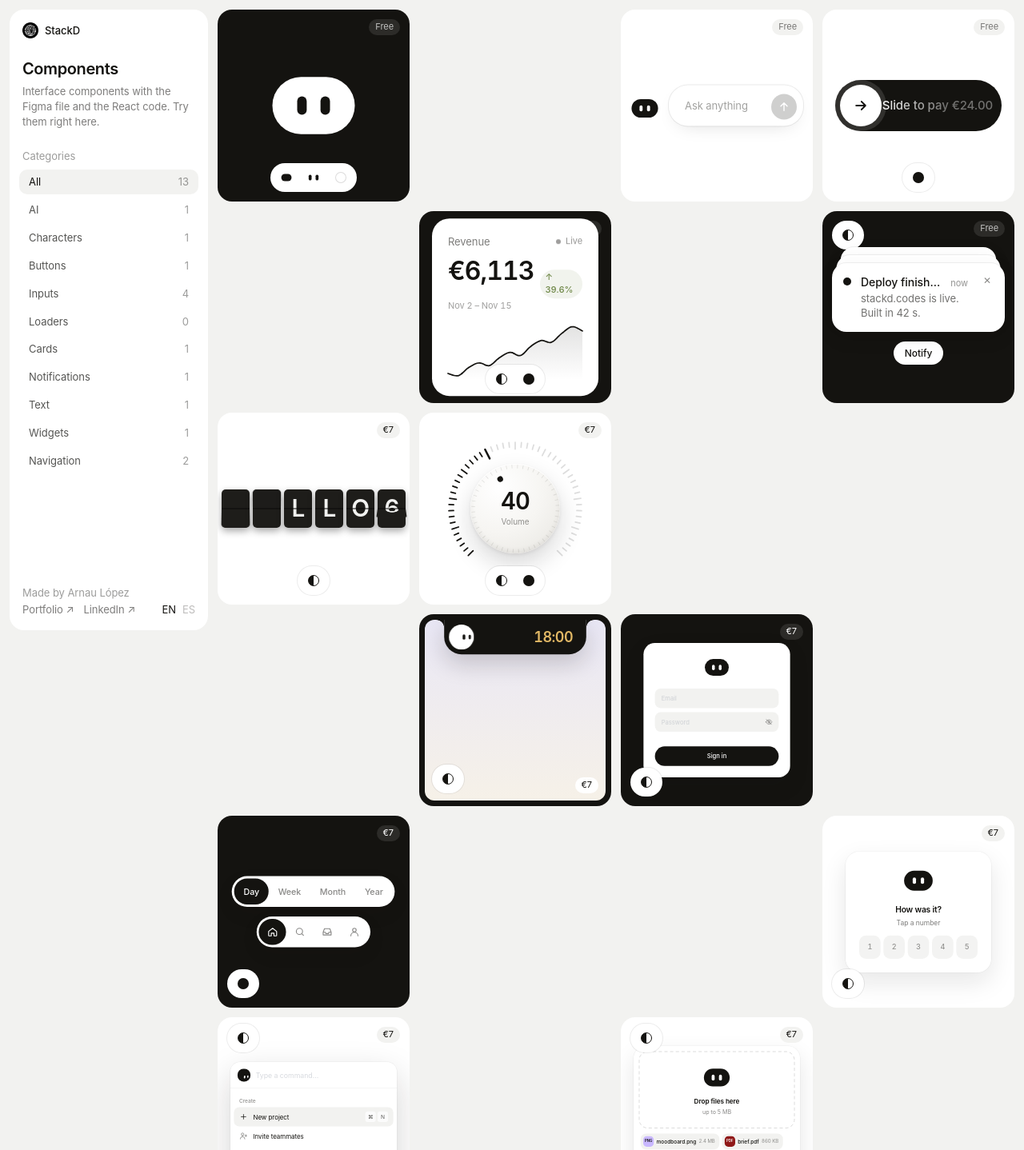
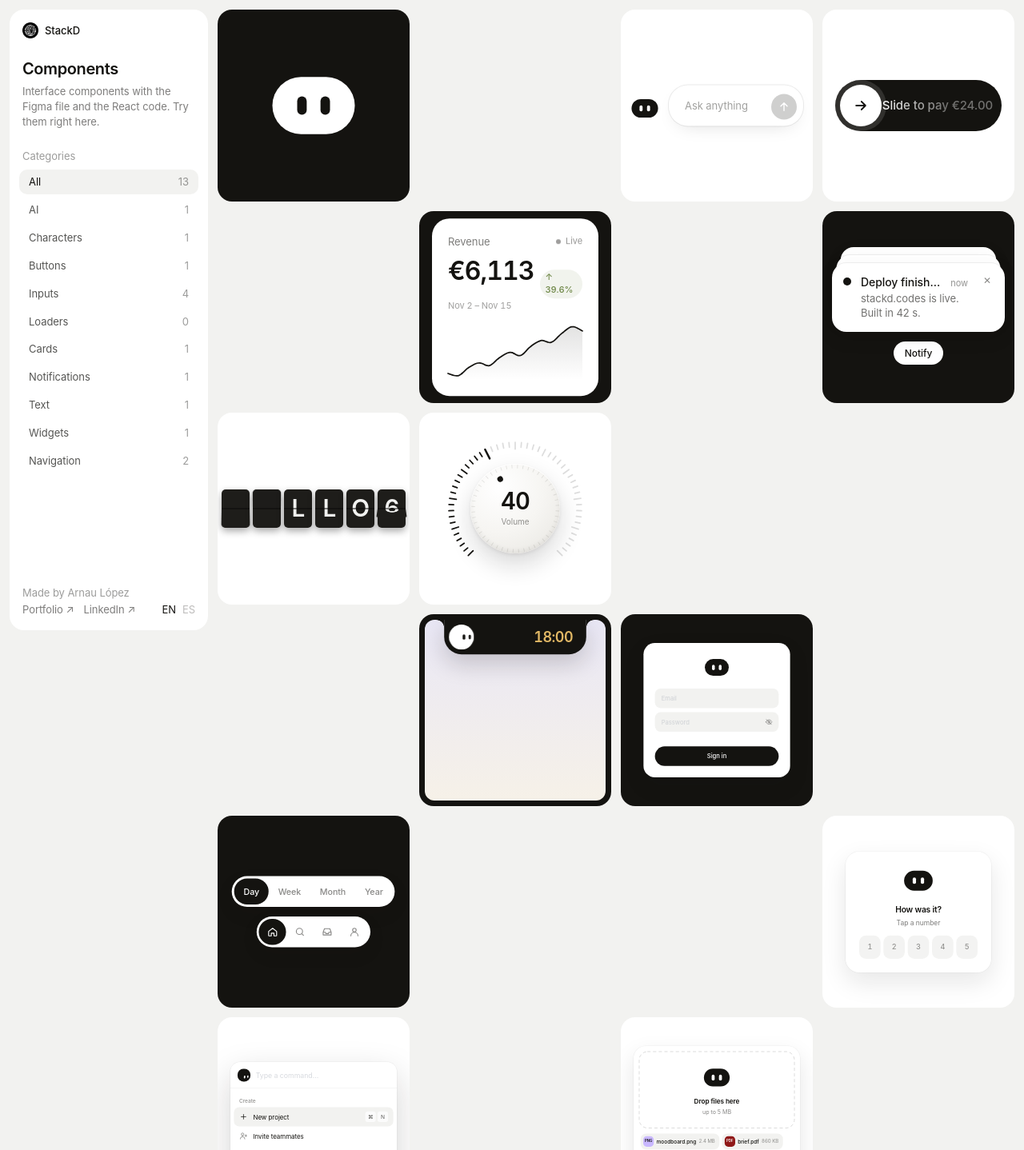
Before and after one commit to lopezsellesarnau-cmd/stackd, a Next.js app in the folder web/: page / in a window 1280 px wide. Shown: the top 1438 px of the page at 80% size. Built offline with nearby package versions, Linux system fonts and the light colour scheme.

Commit message:
Cleaner grid: no prices or option buttons on the tiles
Prices stay on the Buy button and the options in each pop-up.
File drop's pop-up can now change the Bot's shape and eyes.

Co-Authored-By: Claude Opus 5.5 <noreply@anthropic.com>

```diff
--- a/web/components/shop.tsx
+++ b/web/components/shop.tsx
@@ -321,9 +321,8 @@ type T = (typeof COPY)['en'] | (typeof COPY)['es']
 
 const shapes = Object.keys(SHAPES) as BotShape[]
 const eyeKinds = Object.keys(EYES) as BotEyes[]
-const step = <V,>(list: readonly V[], now: V) => list[(list.indexOf(now) + 1) % list.length]
-
-/** The Bot, live. Three small buttons step through its shape, eyes and colour; the tile opens the details. */
+
+/** The Bot, live. The tile opens the details, where its shape, eyes and colour can be changed. */
 function BotTile({ t }: { t: T }) {
   const [cfg, setCfg] = useState<Config>({ shape: 'pill', eyes: 'tall', color: COLORS[0] })
   const [open, setOpen] = useState(false)
@@ -334,31 +333,12 @@ function BotTile({ t }: { t: T }) {
   return (
     <>
       <article className={`kit-tile group ${tile} transition-colors duration-300 ${dark ? 'bg-ink' : 'bg-paper'}`}>
-        {/* The whole tile opens the details; the small buttons sit above it */}
+        {/* The whole tile opens the details */}
         <button type="button" onClick={() => setOpen(true)} aria-label={`${t.open} Bot`} className="absolute inset-0 cursor-pointer" />
         <div className="pointer-events-none absolute inset-0 flex items-center justify-center">
           <Bot size={112} shape={shape} eyes={eyes} color={color.body} eyeColor={color.eyes} within=".kit-tile" />
         </div>
-        <span
-          className={`pointer-events-none absolute right-3 top-3 rounded-full px-2 py-0.5 text-[11px] ${dark ? 'bg-paper/10 text-paper/70' : 'bg-card text-fg-dim'}`}
-        >
-          {t.free}
-        </span>
-
-        {/* Always there on a phone, on hover with a mouse */}
-        <div className="absolute inset-x-0 bottom-3 flex justify-center transition-opacity duration-200 [@media(hover:hover)]:opacity-0 [@media(hover:hover)]:group-focus-within:opacity-100 [@media(hover:hover)]:group-hover:opacity-100">
-          <div className="flex items-center gap-0.5 rounded-full bg-paper p-1 shadow-[0_0_0_1px_rgba(20,19,16,0.08)]">
-            <Step label={`Shape: ${shape}`} onClick={() => setCfg({ ...cfg, shape: step(shapes, shape) })}>
-              <ShapeIcon shape={shape} />
-            </Step>
-            <Step label={`Eyes: ${eyes}`} onClick={() => setCfg({ ...cfg, eyes: step(eyeKinds, eyes) })}>
-              <EyesIcon eyes={eyes} />
-            </Step>
-            <Step label={`Colour: ${color.name}`} onClick={() => setCfg({ ...cfg, color: step(COLORS, color) })}>
-              <Swatch color={color.body} />
-            </Step>
-          </div>
-        </div>
+
       </article>
 
       {open ? <BotDetail t={t} cfg={cfg} setCfg={setCfg} onClose={() => setOpen(false)} /> : null}
@@ -555,7 +535,6 @@ function PromptTile({ t }: { t: T }) {
     <>
       <article className={`group ${tile} bg-paper [container-type:size]`}>
         <button type="button" onClick={() => setOpen(true)} aria-label={`${t.open} AI prompt bar`} className="absolute inset-0 cursor-pointer" />
-        <span className="pointer-events-none absolute right-3 top-3 rounded-full bg-card px-2 py-0.5 text-[11px] text-fg-dim">{t.free}</span>
         <div
           onFocusCapture={() => setFocused(true)}
           onBlurCapture={() => setFocused(false)}
@@ -619,15 +598,7 @@ function PayTile({ t }: { t: T }) {
     <>
       <article className={`group ${tile} transition-colors duration-300 ${dark ? 'bg-ink' : 'bg-paper'}`}>
         <button type="button" onClick={() => setOpen(true)} aria-label={`${t.open} Slide to pay`} className="absolute inset-0 cursor-pointer" />
-        <span className="pointer-events-none absolute right-3 top-3 rounded-full bg-card px-2 py-0.5 text-[11px] text-fg-dim">{t.free}</span>
         <div className="absolute inset-x-4 top-1/2 flex -translate-y-1/2 justify-center">{slider}</div>
-        <div className="absolute inset-x-0 bottom-3 flex justify-center transition-opacity duration-200 [@media(hover:hover)]:opacity-0 [@media(hover:hover)]:group-focus-within:opacity-100 [@media(hover:hover)]:group-hover:opacity-100">
-          <div className="flex items-center gap-0.5 rounded-full bg-paper p-1 shadow-[0_0_0_1px_rgba(20,19,16,0.08)]">
-            <Step label={`Colour: ${color.name}`} onClick={() => setColor(step(COLORS, color))}>
-              <Swatch color={color.body} />
-            </Step>
-          </div>
-        </div>
       </article>
 
       {open ? (
@@ -678,19 +649,8 @@ function StatTile({ t }: { t: T }) {
     <>
       <article className={`group ${tile} transition-colors duration-300 ${dark ? 'bg-paper' : 'bg-ink'}`}>
         <button type="button" onClick={() => setOpen(true)} aria-label={`${t.open} Live stat card`} className="absolute inset-0 cursor-pointer" />
-        <span className={`pointer-events-none absolute right-3 top-3 z-10 rounded-full px-2 py-0.5 text-[11px] ${dark ? 'bg-card text-fg-dim' : 'bg-paper/10 text-paper/70'}`}>{t.free}</span>
         <div className="absolute inset-x-4 top-1/2 flex -translate-y-1/2 justify-center">
           <StatCard live theme={theme} color={color.body} />
-        </div>
-        <div className="absolute inset-x-0 bottom-3 flex justify-center transition-opacity duration-200 [@media(hover:hover)]:opacity-0 [@media(hover:hover)]:group-focus-within:opacity-100 [@media(hover:hover)]:group-hover:opacity-100">
-          <div className="flex items-center gap-0.5 rounded-full bg-paper p-1 shadow-[0_0_0_1px_rgba(20,19,16,0.08)]">
-            <Step label={`Card: ${dark ? 'black' : 'white'}`} onClick={() => setTheme(!dark)}>
-              <span className="block h-3.5 w-3.5 rounded-full border border-ink" style={{ background: 'linear-gradient(90deg,#141310 50%,#fff 50%)' }} />
-            </Step>
-            <Step label={`Colour: ${color.name}`} onClick={() => setColor(step(colors, color))}>
-              <Swatch color={color.body} />
-            </Step>
-          </div>
         </div>
       </article>
 
@@ -789,16 +749,8 @@ function NotifyTile({ t }: { t: T }) {
     <>
       <article className={`group ${tile} transition-colors duration-300 ${dark ? 'bg-paper' : 'bg-ink'}`}>
         <button type="button" onClick={() => setOpen(true)} aria-label={`${t.open} Notification stack`} className="absolute inset-0 cursor-pointer" />
-        <span className={`pointer-events-none absolute right-3 top-3 rounded-full px-2 py-0.5 text-[11px] ${dark ? 'bg-card text-fg-dim' : 'bg-paper/10 text-paper/70'}`}>{t.free}</span>
         <div className="absolute inset-x-3 bottom-12">
           <NotifyPlay t={t} dark={dark} auto={false} max={3} />
-        </div>
-        <div className="absolute left-3 top-3 transition-opacity duration-200 [@media(hover:hover)]:opacity-0 [@media(hover:hover)]:group-focus-within:opacity-100 [@media(hover:hover)]:group-hover:opacity-100">
-          <div className="flex items-center gap-0.5 rounded-full bg-paper p-1 shadow-[0_0_0_1px_rgba(20,19,16,0.08)]">
-            <Step label={`Card: ${dark ? 'black' : 'white'}`} onClick={() => setDark(!dark)}>
-              <span className="block h-3.5 w-3.5 rounded-full border border-ink" style={{ background: 'linear-gradient(90deg,#141310 50%,#fff 50%)' }} />
-            </Step>
-          </div>
         </div>
       </article>
 
@@ -879,16 +831,8 @@ function FlapTile({ t }: { t: T }) {
     <>
       <article className={`group ${tile} transition-colors duration-300 ${dark ? 'bg-paper' : 'bg-ink'}`}>
         <button type="button" onClick={() => setOpen(true)} aria-label={`${t.open} Split-flap display`} className="absolute inset-0 cursor-pointer" />
-        <span className={`pointer-events-none absolute right-3 top-3 rounded-full px-2 py-0.5 text-[11px] ${dark ? 'bg-card text-ink' : 'bg-paper/10 text-paper'}`}>{PRICE.flap}</span>
         <div className="pointer-events-none absolute inset-0 flex items-center justify-center">
           <FlapPlay t={t} dark={dark} size={48} length={6} />
-        </div>
-        <div className="absolute inset-x-0 bottom-3 flex justify-center transition-opacity duration-200 [@media(hover:hover)]:opacity-0 [@media(hover:hover)]:group-focus-within:opacity-100 [@media(hover:hover)]:group-hover:opacity-100">
-          <div className="flex items-center gap-0.5 rounded-full bg-paper p-1 shadow-[0_0_0_1px_rgba(20,19,16,0.08)]">
-            <Step label={`Tiles: ${dark ? 'black' : 'white'}`} onClick={() => setDark(!dark)}>
-              <span className="block h-3.5 w-3.5 rounded-full border border-ink" style={{ background: 'linear-gradient(90deg,#141310 50%,#fff 50%)' }} />
-            </Step>
-          </div>
         </div>
       </article>
 
@@ -937,20 +881,9 @@ function DialTile({ t }: { t: T }) {
     <>
       <article className={`group ${tile} transition-colors duration-300 ${dark ? 'bg-ink' : 'bg-paper'}`}>
         <button type="button" onClick={() => setOpen(true)} aria-label={`${t.open} Rotary dial`} className="absolute inset-0 cursor-pointer" />
-        <span className={`pointer-events-none absolute right-3 top-3 rounded-full px-2 py-0.5 text-[11px] ${dark ? 'bg-paper/10 text-paper' : 'bg-card text-ink'}`}>{PRICE.dial}</span>
         <div className="pointer-events-none absolute inset-0 flex items-center justify-center">
           <div className="pointer-events-auto">
             <RotaryDial theme={theme} color={color.body} size={170} />
-          </div>
-        </div>
-        <div className="absolute inset-x-0 bottom-3 flex justify-center transition-opacity duration-200 [@media(hover:hover)]:opacity-0 [@media(hover:hover)]:group-focus-within:opacity-100 [@media(hover:hover)]:group-hover:opacity-100">
-          <div className="flex items-center gap-0.5 rounded-full bg-paper p-1 shadow-[0_0_0_1px_rgba(20,19,16,0.08)]">
-            <Step label={`Knob: ${dark ? 'black' : 'white'}`} onClick={() => setTheme(!dark)}>
-              <span className="block h-3.5 w-3.5 rounded-full border border-ink" style={{ background: 'linear-gradient(90deg,#141310 50%,#fff 50%)' }} />
-            </Step>
-            <Step label={`Colour: ${color.name}`} onClick={() => setColor(step(colors, color))}>
-              <Swatch color={color.body} />
-            </Step>
           </div>
         </div>
       </article>
@@ -1046,7 +979,6 @@ function TimerTile({ t }: { t: T }) {
         {/* The notch sits in a laptop screen: a black bezel, the notch part of it */}
         {notch ? <div className="absolute inset-[7px] overflow-hidden rounded-[12px]" style={{ background: SCREEN }} /> : null}
         <button type="button" onClick={() => setOpen(true)} aria-label={`${t.open} Focus timer`} className="absolute inset-0 cursor-pointer" />
-        <span className="pointer-events-none absolute bottom-4 right-4 z-10 rounded-full bg-paper px-2 py-0.5 text-[11px] text-ink">{PRICE.timer}</span>
         {notch ? (
           <>
             <span className="pointer-events-none absolute bottom-[18px] left-1/2 -translate-x-1/2 text-[11px] text-ink/40 [@media(hover:none)]:hidden">{t.hoverNotch}</span>
@@ -1067,13 +999,6 @@ function TimerTile({ t }: { t: T }) {
             </div>
           </div>
         )}
-        <div className="absolute bottom-4 left-4 transition-opacity duration-200 [@media(hover:hover)]:opacity-0 [@media(hover:hover)]:group-focus-within:opacity-100 [@media(hover:hover)]:group-hover:opacity-100">
-          <div className="flex items-center gap-0.5 rounded-full bg-paper p-1 shadow-[0_0_0_1px_rgba(20,19,16,0.08)]">
-            <Step label={`Timer: ${dark ? 'black' : 'white'}`} onClick={() => setDark(!dark)}>
-              <span className="block h-3.5 w-3.5 rounded-full border border-ink" style={{ background: 'linear-gradient(90deg,#141310 50%,#fff 50%)' }} />
-            </Step>
-          </div>
-        </div>
       </article>
 
       {open ? (
@@ -1135,17 +1060,9 @@ function LoginTile({ t }: { t: T }) {
     <>
       <article ref={box} className={`group ${tile} transition-colors duration-300 ${dark ? 'bg-paper' : 'bg-ink'}`}>
         <button type="button" onClick={() => setOpen(true)} aria-label={`${t.open} Bot login`} className="absolute inset-0 cursor-pointer" />
-        <span className={`pointer-events-none absolute right-3 top-3 z-10 rounded-full px-2 py-0.5 text-[11px] ${dark ? 'bg-card text-ink' : 'bg-paper/10 text-paper'}`}>{PRICE.login}</span>
         <div className="pointer-events-none absolute inset-0 flex items-center justify-center">
           <div className="pointer-events-auto w-[360px] shrink-0" style={{ transform: `scale(${fit})` }}>
             <BotLogin compact theme={theme} />
-          </div>
-        </div>
-        <div className="absolute bottom-3 left-3 transition-opacity duration-200 [@media(hover:hover)]:opacity-0 [@media(hover:hover)]:group-focus-within:opacity-100 [@media(hover:hover)]:group-hover:opacity-100">
-          <div className="flex items-center gap-0.5 rounded-full bg-paper p-1 shadow-[0_0_0_1px_rgba(20,19,16,0.08)]">
-            <Step label={`Card: ${dark ? 'black' : 'white'}`} onClick={() => setDark(!dark)}>
-              <span className="block h-3.5 w-3.5 rounded-full border border-ink" style={{ background: 'linear-gradient(90deg,#141310 50%,#fff 50%)' }} />
-            </Step>
           </div>
         </div>
       </article>
@@ -1270,7 +1187,6 @@ function TabsTile({ t }: { t: T }) {
     <>
       <article ref={box} className={`group ${tile} bg-ink`}>
         <button type="button" onClick={() => setOpen(true)} aria-label={`${t.open} Elastic tabs`} className="absolute inset-0 cursor-pointer" />
-        <span className="pointer-events-none absolute right-3 top-3 z-10 rounded-full bg-paper/10 px-2 py-0.5 text-[11px] text-paper">{PRICE.tabs}</span>
         <div className="pointer-events-none absolute inset-0 flex items-center justify-center">
           <div className="flex shrink-0 flex-col items-center gap-4" style={{ transform: `scale(${fit})` }}>
             <div className="pointer-events-auto">
@@ -1279,13 +1195,6 @@ function TabsTile({ t }: { t: T }) {
             <div className="pointer-events-auto">
               <ElasticTabs tabs={NAV} iconOnly color={color.body} aria-label="Navigation" />
             </div>
-          </div>
-        </div>
-        <div className="absolute bottom-3 left-3 transition-opacity duration-200 [@media(hover:hover)]:opacity-0 [@media(hover:hover)]:group-focus-within:opacity-100 [@media(hover:hover)]:group-hover:opacity-100">
-          <div className="flex items-center gap-0.5 rounded-full bg-paper p-1 shadow-[0_0_0_1px_rgba(20,19,16,0.08)]">
-            <Step label={`Colour: ${color.name}`} onClick={() => setColor(step(TAB_COLORS, color))}>
-              <Swatch color={color.body} />
-            </Step>
           </div>
         </div>
       </article>
@@ -1362,17 +1271,9 @@ function FeedbackTile({ t }: { t: T }) {
     <>
       <article ref={box} className={`group ${tile} bg-paper`}>
         <button type="button" onClick={() => setOpen(true)} aria-label={`${t.open} Bot feedback`} className="absolute inset-0 cursor-pointer" />
-        <span className="pointer-events-none absolute right-3 top-3 z-10 rounded-full bg-card px-2 py-0.5 text-[11px] text-ink">{PRICE.feedback}</span>
         <div className="pointer-events-none absolute inset-0 flex items-center justify-center">
           <div className="pointer-events-auto w-[300px] shrink-0" style={{ transform: `scale(${fit})` }}>
             <BotFeedback key={round} compact theme={theme} onSubmit={again} />
-          </div>
-        </div>
-        <div className="absolute bottom-3 left-3 transition-opacity duration-200 [@media(hover:hover)]:opacity-0 [@media(hover:hover)]:group-focus-within:opacity-100 [@media(hover:hover)]:group-hover:opacity-100">
-          <div className="flex items-center gap-0.5 rounded-full bg-paper p-1 shadow-[0_0_0_1px_rgba(20,19,16,0.08)]">
-            <Step label={`Card: ${dark ? 'black' : 'white'}`} onClick={() => setDark(!dark)}>
-              <span className="block h-3.5 w-3.5 rounded-full border border-ink" style={{ background: 'linear-gradient(90deg,#141310 50%,#fff 50%)' }} />
-            </Step>
           </div>
         </div>
       </article>
@@ -1461,20 +1362,10 @@ function PaletteTile({ t }: { t: T }) {
       {/* Always a white tile; the button switches the palette between white and black */}
       <article ref={box} className={`group ${tile} bg-paper`}>
         <button type="button" onClick={() => setOpen(true)} aria-label={`${t.open} Command palette`} className="absolute inset-0 cursor-pointer" />
-        <span className="pointer-events-none absolute right-3 top-3 z-10 rounded-full bg-card px-2 py-0.5 text-[11px] text-ink">
-          {PRICE.palette}
-        </span>
         {/* Pinned to the top so it grows downwards as the results change, instead of jumping */}
         <div className="pointer-events-none absolute inset-x-0 top-14 flex justify-center">
           <div className="pointer-events-auto w-[380px] shrink-0 origin-top" style={{ transform: `scale(${fit})` }}>
             <CommandPalette modal={false} hotkey={false} recents={0} items={CMD_SHORT} theme={theme} placeholder="Type a command…" />
-          </div>
-        </div>
-        <div className="absolute left-3 top-2 z-10 transition-opacity duration-200 [@media(hover:hover)]:opacity-0 [@media(hover:hover)]:group-focus-within:opacity-100 [@media(hover:hover)]:group-hover:opacity-100">
-          <div className="flex items-center gap-0.5 rounded-full bg-paper p-1 shadow-[0_0_0_1px_rgba(20,19,16,0.08)]">
-            <Step label={`Card: ${dark ? 'black' : 'white'}`} onClick={() => setDark(!dark)}>
-              <span className="block h-3.5 w-3.5 rounded-full border border-ink" style={{ background: 'linear-gradient(90deg,#141310 50%,#fff 50%)' }} />
-            </Step>
           </div>
         </div>
       </article>
@@ -1532,6 +1423,8 @@ const DROP_MAX = 5 * 1024 * 1024
 function DropTile({ t }: { t: T }) {
   const [open, setOpen] = useState(false)
   const [dark, setDark] = useState(false)
+  const [shape, setShape] = useState<BotShape>('pill')
+  const [eyes, setEyes] = useState<BotEyes>('tall')
   const [round, setRound] = useState(0) // a new key = a fresh, empty dropzone
   const box = useRef<HTMLElement>(null)
   const reset = useRef(0)
@@ -1558,18 +1451,10 @@ function DropTile({ t }: { t: T }) {
     <>
       <article ref={box} className={`group ${tile} bg-paper`}>
         <button type="button" onClick={() => setOpen(true)} aria-label={`${t.open} File drop`} className="absolute inset-0 cursor-pointer" />
-        <span className="pointer-events-none absolute right-3 top-3 z-10 rounded-full bg-card px-2 py-0.5 text-[11px] text-ink">{PRICE.drop}</span>
         {/* Pinned to the top so new rows grow downwards */}
         <div className="pointer-events-none absolute inset-x-0 top-9 flex justify-center">
           <div className="pointer-events-auto w-[380px] shrink-0 origin-top" style={{ transform: `scale(${fit})` }}>
-            <FileDrop key={round} compact theme={theme} maxSize={DROP_MAX} samples={DROP_SAMPLES} onChange={settle} />
-          </div>
-        </div>
-        <div className="absolute left-3 top-2 z-10 transition-opacity duration-200 [@media(hover:hover)]:opacity-0 [@media(hover:hover)]:group-focus-within:opacity-100 [@media(hover:hover)]:group-hover:opacity-100">
-          <div className="flex items-center gap-0.5 rounded-full bg-paper p-1 shadow-[0_0_0_1px_rgba(20,19,16,0.08)]">
-            <Step label={`Card: ${dark ? 'black' : 'white'}`} onClick={() => setDark(!dark)}>
-              <span className="block h-3.5 w-3.5 rounded-full border border-ink" style={{ background: 'linear-gradient(90deg,#141310 50%,#fff 50%)' }} />
-            </Step>
+            <FileDrop key={round} compact theme={theme} bot={{ shape, eyes }} maxSize={DROP_MAX} samples={DROP_SAMPLES} onChange={settle} />
           </div>
         </div>
       </article>
@@ -1581,16 +1466,17 @@ function DropTile({ t }: { t: T }) {
           name="File drop"
           about={t.dropAbout}
           includes={t.dropIncludes}
-          usage={`<FileDrop${dark ? ' theme="dark"' : ''} maxSize={5 * 1024 * 1024} upload={(file, { onProgress, signal }) => send(file, onProgress, signal)} />`}
+          usage={`<FileDrop${dark ? ' theme="dark"' : ''}${shape !== 'pill' || eyes !== 'tall' ? ` bot={{ shape: '${shape}', eyes: '${eyes}' }}` : ''} maxSize={5 * 1024 * 1024} upload={(file, { onProgress, signal }) => send(file, onProgress, signal)} />`}
           href={GUMROAD.drop}
           price={PRICE.drop}
           onClose={() => setOpen(false)}
           stage={
             <div className="w-full max-w-[420px] self-start pt-4 sm:self-center sm:pt-0">
-              <FileDrop theme={theme} maxSize={DROP_MAX} samples={DROP_SAMPLES} />
+              <FileDrop theme={theme} bot={{ shape, eyes }} maxSize={DROP_MAX} samples={DROP_SAMPLES} />
             </div>
           }
           options={
+            <>
               <Choice label={t.theme}>
                 <Pick on={!dark} label={t.light} onClick={() => setDark(false)}>
                   <span className="px-1">{t.light}</span>
@@ -1599,6 +1485,22 @@ function DropTile({ t }: { t: T }) {
                   <span className="px-1">{t.darkT}</span>
                 </Pick>
               </Choice>
+              {/* The Bot's body and eyes, like in the Bot's own pop-up (its colour follows the card) */}
+              <Choice label={t.shape}>
+                {shapes.map((sh) => (
+                  <Pick key={sh} on={shape === sh} label={sh} onClick={() => setShape(sh)}>
+                    <ShapeIcon shape={sh} />
+                  </Pick>
+                ))}
+              </Choice>
+              <Choice label={t.eyes}>
+                {eyeKinds.map((e) => (
+                  <Pick key={e} on={eyes === e} label={e} onClick={() => setEyes(e)}>
+                    <EyesIcon eyes={e} />
+                  </Pick>
+                ))}
+              </Choice>
+            </>
           }
         />
       ) : null}
@@ -1609,17 +1511,3 @@ function DropTile({ t }: { t: T }) {
 function Swatch({ color }: { color: string }) {
   return <span className="block h-3.5 w-3.5 rounded-full shadow-[inset_0_0_0_1px_rgba(20,19,16,0.15)]" style={{ background: color }} />
 }
-
-function Step({ label, onClick, children }: { label: string; onClick: () => void; children: React.ReactNode }) {
-  return (
-    <button
-      type="button"
-      onClick={onClick}
-      title={label}
-      aria-label={label}
-      className="flex h-7 w-8 items-center justify-center rounded-full text-ink transition-colors hover:bg-card"
-    >
-      {children}
-    </button>
-  )
-}
```
Lines whose indentation alone changed are shown as unchanged.
